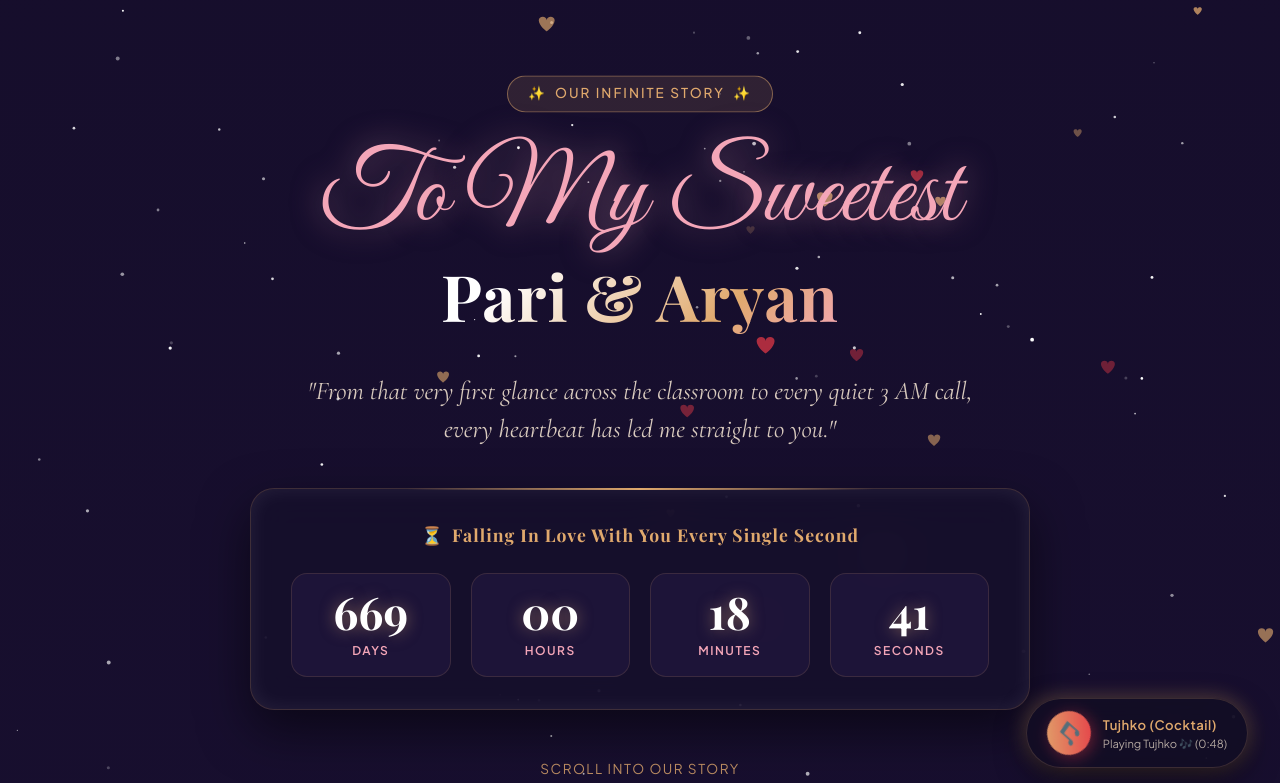
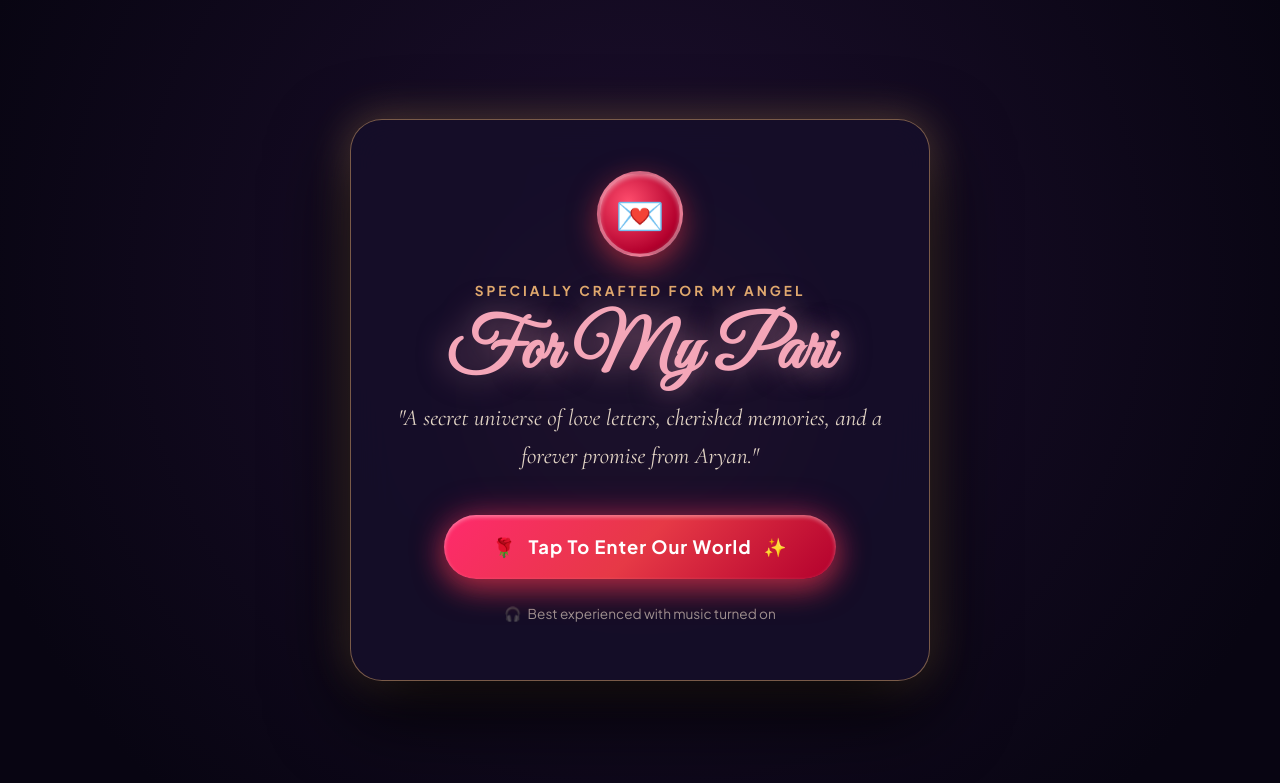
Before and after one commit to jadaunaryansingh/Pari, a website built with Vite: page index.html in a window 1280 px wide. Shown: the top 783 px of the page. Built offline with nearby package versions, Linux system fonts and the light colour scheme; a web font is replaced by a local one.

Commit message:
Add romantic cinematic landing entrance screen with auto-playing music transition

```diff
--- /dev/null
+++ b/css/landing.css
@@ -0,0 +1,164 @@
+/* ==========================================================================
+   ROMANTIC CINEMATIC ENTRANCE / LANDING PAGE OVERLAY
+   ========================================================================== */
+
+.romantic-landing-curtain {
+  position: fixed;
+  inset: 0;
+  z-index: 50000;
+  background: radial-gradient(circle at 50% 35%, #1d0f2e 0%, #080512 85%);
+  display: flex;
+  flex-direction: column;
+  align-items: center;
+  justify-content: center;
+  text-align: center;
+  padding: 2rem;
+  transition: opacity 1s cubic-bezier(0.65, 0, 0.35, 1), transform 1.2s cubic-bezier(0.65, 0, 0.35, 1), visibility 1.2s;
+  overflow: hidden;
+}
+
+.romantic-landing-curtain.opened {
+  opacity: 0;
+  transform: scale(1.1);
+  visibility: hidden;
+  pointer-events: none;
+}
+
+/* Ambient glow orb behind the card */
+.landing-glow-orb {
+  position: absolute;
+  width: 450px;
+  height: 450px;
+  background: radial-gradient(circle, rgba(224, 169, 109, 0.25) 0%, rgba(230, 57, 70, 0.2) 45%, transparent 70%);
+  border-radius: 50%;
+  filter: blur(40px);
+  animation: pulseOrb 4s ease-in-out infinite alternate;
+  pointer-events: none;
+}
+
+@keyframes pulseOrb {
+  0% {
+    transform: scale(0.9);
+    opacity: 0.7;
+  }
+  100% {
+    transform: scale(1.15);
+    opacity: 1;
+  }
+}
+
+.landing-content-card {
+  position: relative;
+  z-index: 10;
+  max-width: 580px;
+  width: 100%;
+  background: rgba(22, 15, 42, 0.85);
+  backdrop-filter: blur(20px);
+  -webkit-backdrop-filter: blur(20px);
+  border: 1px solid var(--glass-border-strong);
+  border-radius: 32px;
+  padding: 3.5rem 2.5rem;
+  box-shadow: 0 30px 80px rgba(0, 0, 0, 0.9), 0 0 40px var(--rose-gold-glow);
+  display: flex;
+  flex-direction: column;
+  align-items: center;
+}
+
+.landing-seal-badge {
+  width: 76px;
+  height: 76px;
+  border-radius: 50%;
+  background: radial-gradient(circle at 35% 35%, #ff4d6d 0%, #b3002d 70%, #66001a 100%);
+  border: 3px solid rgba(255, 255, 255, 0.4);
+  box-shadow: 0 8px 25px rgba(230, 57, 70, 0.6), inset 0 2px 4px rgba(255, 255, 255, 0.4);
+  display: flex;
+  align-items: center;
+  justify-content: center;
+  font-size: 2.2rem;
+  margin-bottom: 1.75rem;
+  animation: heartPulse 2s infinite ease-in-out;
+  cursor: pointer;
+  transition: transform 0.3s ease;
+}
+
+.landing-seal-badge:hover {
+  transform: scale(1.12);
+}
+
+.landing-recipient-tag {
+  font-size: 0.85rem;
+  font-weight: 700;
+  text-transform: uppercase;
+  letter-spacing: 3px;
+  color: var(--rose-gold);
+  margin-bottom: 0.75rem;
+}
+
+.landing-main-title {
+  font-family: var(--font-script);
+  font-size: clamp(3rem, 7vw, 4.5rem);
+  color: var(--blush-pink);
+  line-height: 1.1;
+  margin-bottom: 0.5rem;
+  text-shadow: 0 0 30px rgba(244, 166, 184, 0.5);
+}
+
+.landing-subtext {
+  font-family: var(--font-editorial);
+  font-size: clamp(1.15rem, 2.5vw, 1.45rem);
+  font-style: italic;
+  color: rgba(250, 235, 215, 0.9);
+  line-height: 1.6;
+  margin-bottom: 2.5rem;
+}
+
+.landing-enter-btn {
+  background: linear-gradient(135deg, #ff2a6d 0%, #e63946 50%, #b3002d 100%);
+  color: #ffffff;
+  border: none;
+  padding: 1.25rem 3rem;
+  border-radius: 50px;
+  font-family: var(--font-sans);
+  font-size: 1.15rem;
+  font-weight: 700;
+  letter-spacing: 1px;
+  cursor: pointer;
+  display: inline-flex;
+  align-items: center;
+  gap: 0.75rem;
+  box-shadow:
+    0 10px 30px rgba(230, 57, 70, 0.6),
+    0 0 35px rgba(255, 42, 109, 0.4),
+    inset 0 2px 4px rgba(255, 255, 255, 0.4);
+  transition: all 0.3s cubic-bezier(0.175, 0.885, 0.32, 1.275);
+  position: relative;
+  overflow: hidden;
+}
+
+.landing-enter-btn::after {
+  content: '';
+  position: absolute;
+  top: -50%;
+  left: -60%;
+  width: 50%;
+  height: 200%;
+  background: rgba(255, 255, 255, 0.35);
+  transform: rotate(30deg);
+  animation: shineStreak 3s infinite ease-in-out;
+}
+
+.landing-enter-btn:hover {
+  transform: scale(1.08) translateY(-3px);
+  box-shadow:
+    0 15px 45px rgba(230, 57, 70, 0.8),
+    0 0 50px rgba(255, 42, 109, 0.7);
+}
+
+.landing-audio-note {
+  margin-top: 1.5rem;
+  font-size: 0.85rem;
+  color: rgba(250, 235, 215, 0.6);
+  display: flex;
+  align-items: center;
+  gap: 0.4rem;
+}
--- a/index.html
+++ b/index.html
@@ -17,8 +17,32 @@
     <link rel="stylesheet" href="css/animations.css">
     <link rel="stylesheet" href="css/interactive-features.css">
     <link rel="stylesheet" href="css/gallery.css">
+    <link rel="stylesheet" href="css/landing.css">
 </head>
 <body>
+
+    <!-- =================================================================
+         ROMANTIC CINEMATIC ENTRANCE SCREEN
+         ================================================================= -->
+    <div class="romantic-landing-curtain" id="romanticLandingCurtain">
+        <div class="landing-glow-orb"></div>
+        <div class="landing-content-card">
+            <div class="landing-seal-badge" id="landingSealBadge" title="Tap to Open">
+                <span>💌</span>
+            </div>
+            <div class="landing-recipient-tag">Specially Crafted for My Angel</div>
+            <h1 class="landing-main-title">For My Pari</h1>
+            <p class="landing-subtext">
+                "A secret universe of love letters, cherished memories, and a forever promise from Aryan."
+            </p>
+            <button class="landing-enter-btn" id="landingEnterBtn">
+                <span>🌹</span> Tap To Enter Our World <span>✨</span>
+            </button>
+            <div class="landing-audio-note">
+                <span>🎧</span> Best experienced with music turned on
+            </div>
+        </div>
+    </div>
 
     <!-- Ambient Canvas for Stars, Drifting Hearts & Celebration Fireworks -->
     <canvas id="particlesCanvas"></canvas>
--- a/js/app.js
+++ b/js/app.js
@@ -34,7 +34,41 @@ document.addEventListener('DOMContentLoaded', () => {
 
     // 11. Smooth Scroll Observers
     initScrollAnimations();
+
+    // 12. Romantic Landing Entrance Handler
+    initLandingEntrance(audio, particles);
 });
+
+/**
+ * Romantic Landing Entrance Curtain Handler
+ */
+function initLandingEntrance(audio, particles) {
+    const curtain = document.getElementById('romanticLandingCurtain');
+    const enterBtn = document.getElementById('landingEnterBtn');
+    const sealBadge = document.getElementById('landingSealBadge');
+
+    if (!curtain) return;
+
+    const openCurtain = () => {
+        // Start romantic music from 0:48s
+        if (audio) {
+            audio.start();
+        }
+
+        // Open the curtain
+        curtain.classList.add('opened');
+
+        // Trigger gentle heart particles
+        if (particles) {
+            for (let i = 0; i < 30; i++) {
+                particles.createConfetti();
+            }
+        }
+    };
+
+    if (enterBtn) enterBtn.addEventListener('click', openCurtain);
+    if (sealBadge) sealBadge.addEventListener('click', openCurtain);
+}
 
 /**
  * Live Relationship Counter
```
